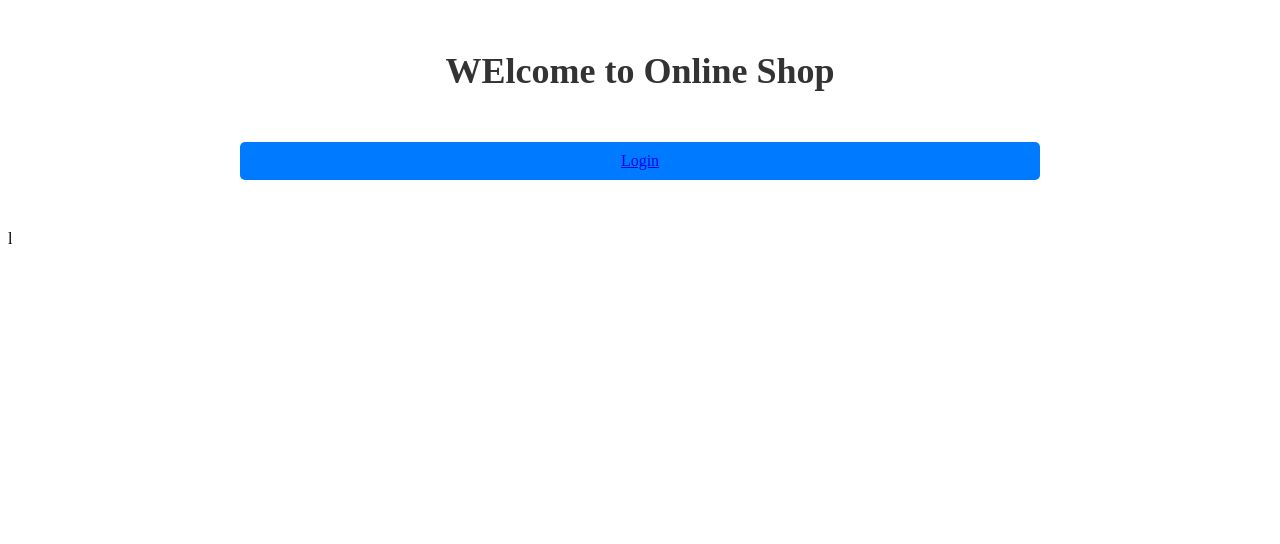
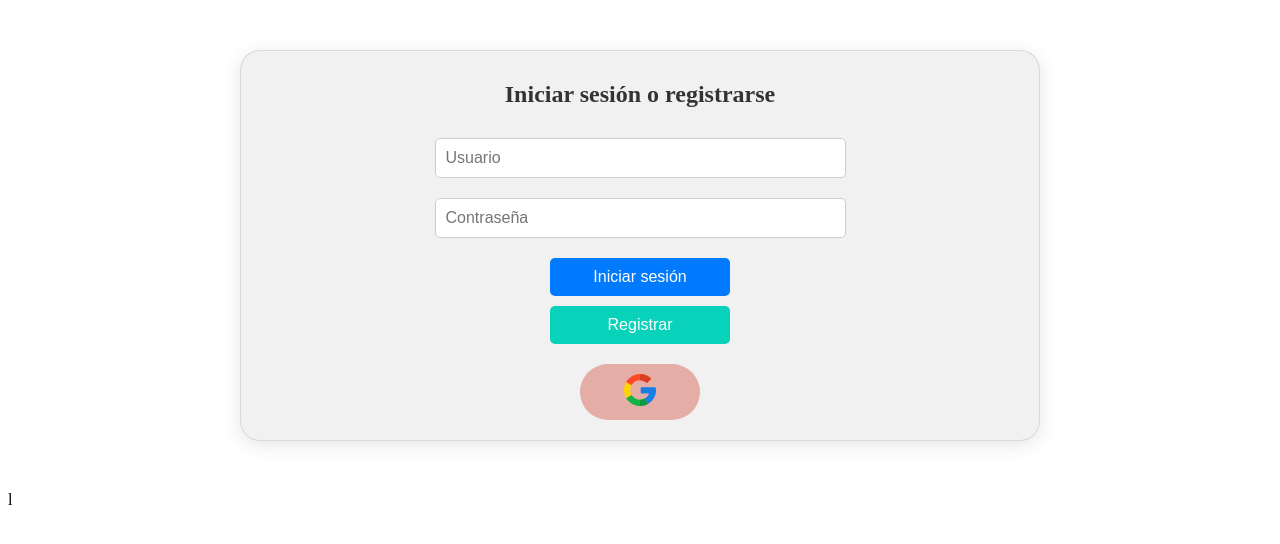
Before and after one commit to Fredev01/OnlineShop, a Flask app: page / in a window 1280 px wide. Shown: the top 544 px of the page. Run offline with Flask 3, Linux system fonts and the light colour scheme; some libraries are stand-ins or nearby versions.

Commit message:
Integration styles to login

```diff
--- a/main.py
+++ b/main.py
@@ -33,7 +33,7 @@
     """
     if 'username' in session:
         return redirect(url_for('dashboard'))
-    return render_template('index.html')
+    return render_template('login.html')
 
 @app.route('/dashboard')
 def dashboard():
--- a/static/styles.css
+++ b/static/styles.css
@@ -9,7 +9,88 @@
   max-width: 800px;
   margin: 50px auto;
   text-align: center;
+  border-radius: 20px;
+
 }
+
+.container-login {
+  display: flex;
+  flex-direction: column;
+  max-width: 800px;
+  margin: 50px auto;
+  text-align: center;
+  border-radius: 20px;
+  background-color: #f1f1f1;
+  padding: 10px;
+  box-shadow: 0 4px 20px rgba(0, 0, 0, 0.1);
+  border: 1px solid rgba(0, 0, 0, 0.1);
+}
+
+
+.container-login:hover {
+  box-shadow: 0 8px 30px rgba(0, 0, 0, 0.2);
+  transition: box-shadow 0.3s ease;
+}
+
+
+        .title-login {
+            margin-bottom: 20px; /* Espaciado inferior del título */
+            font-size: 24px; /* Tamaño de fuente del título */
+            color: #333; /* Color del texto del título */
+        }
+
+        input[type="text"],
+        input[type="password"] {
+            width: 50%; /* Ancho completo */
+            padding: 10px; /* Espaciado interno */
+            margin: 10px auto; /* Espaciado superior e inferior */
+            border: 1px solid #ccc; /* Borde del campo de entrada */
+            border-radius: 5px; /* Esquinas redondeadas */
+            font-size: 16px; /* Tamaño de fuente */
+        }
+
+        .login-btn,
+        .register-btn{
+            display: block;
+            width: 180px;
+            padding: 10px; /* Espaciado interno */
+            margin: 10px auto; /* Espaciado superior e inferior */
+            border: none; /* Sin borde */
+            border-radius: 5px; /* Esquinas redondeadas */
+            font-size: 16px; /* Tamaño de fuente */
+            cursor: pointer; /* Cambiar cursor al pasar el mouse */
+        }
+
+        .login-btn {
+            background-color: #4CAF50; /* Color de fondo para el botón de login */
+            color: white; /* Color de texto */
+        }
+
+        .register-btn {
+            background-color: #008CBA; /* Color de fondo para el botón de registro */
+            color: white; /* Color de texto */
+        }
+
+        .login-google {
+            background-color: #e4ada6;
+            display: block;
+            width: 100px;
+            padding: 10px;
+            margin: 10px auto;
+            border: none;
+            border-radius: 45px;
+            font-size: 16px;
+            cursor: pointer;
+            color: #efefef;
+        }
+
+        .login-btn:hover,
+        .register-btn:hover,
+        .login-google:hover {
+            opacity: 0.8; /* Efecto de hover */
+            transition: opacity 0.3s; /* Transición suave */
+        }
+
 
 .container h1 {
   font-size: 36px;
--- a/templates/index.html
+++ b/templates/index.html
@@ -2,7 +2,7 @@
 
 {% block body %}
 <div class="container">
-    <h1>WElcome to Online Shop</h1>
+    <h1>Bienvenido a </h1>
     <div class="container logout-btn"><a href="{{ url_for('AuthRoute.get_login') }}">Login</a></div>
 </div>
 
--- a/templates/login.html
+++ b/templates/login.html
@@ -2,30 +2,60 @@
 
 {% block body %}
 <div class="container">
-    <form id="auth-form" action="{{ url_for('AuthApi.api_login') }}" method="post">
-        <input type="text" name="username" placeholder="Username" autocomplete="off">
-        <input type="password" name="password" placeholder="Password" autocomplete="off">
-        <input type="submit" value="Login" class="login-btn" onclick="setFormAction('login')">
-        <input type="button" value="Register" class="register-btn" onclick="setFormAction('register')">
-        <input type="button" class="btn login-google" value="Login with Google" onclick="login_google()">
-    </form>
+    <div class="container-login">
+         <h2 class="title-login">Iniciar sesión o registrarse</h2>
+        <form id="auth-form" action="{{ url_for('AuthApi.api_login') }}" method="post" onsubmit="return validateForm()">
+            <input type="text" name="username" id="username" placeholder="Usuario" autocomplete="off" required>
+            <input type="password" name="password" id="password" placeholder="Contraseña" autocomplete="off" required>
+            <input type="submit" value="Iniciar sesión" class="login-btn" onclick="login(); return validateForm();">
+            <input type="button" value="Registrar" class="register-btn" onclick="register()">
+        </form>
+        <div class="login-google" onclick="login_google()">
+            <img src="{{ url_for('static', filename='img/google.png') }}" alt="google">
+        </div>
+    </div>
 </div>
 
 <script>
-    function setFormAction(action) {
+    function login() {
         var form = document.getElementById('auth-form');
-        if (action === 'login') {
-            form.action = "{{ url_for('AuthApi.api_login') }}";
-            form.method = "post";
-            form.submit();
-        } else if (action === 'register') {
+        form.action = "{{ url_for('AuthApi.api_login') }}";
+        form.method = "post";
+    }
+
+    function login_google() {
+        window.location.href = "{{ url_for('login_google') }}";
+    }
+
+    function validateForm() {
+        var username = document.getElementById('username').value.trim();
+        var password = document.getElementById('password').value.trim();
+
+        if (username === "") {
+            alert("Por favor, ingresa tu nombre de usuario.");
+            return false;
+        }
+
+        if (password === "") {
+            alert("Por favor, ingresa tu contraseña.");
+            return false;
+        }
+
+        if (password.length < 6) {
+            alert("La contraseña debe tener al menos 6 caracteres.");
+            return false;
+        }
+
+        return true;
+    }
+
+    function register() {
+        var form = document.getElementById('auth-form');
+        if (validateForm()) {
             form.action = "{{ url_for('AuthApi.api_register') }}";
             form.method = "post";
             form.submit();
         }
     }
-    function login_google() {
-        window.location.href = "{{ url_for('login_google') }}";
-    }
 </script>
 {% endblock %}
```
Also changed, not shown: static/img/google.png (added).
